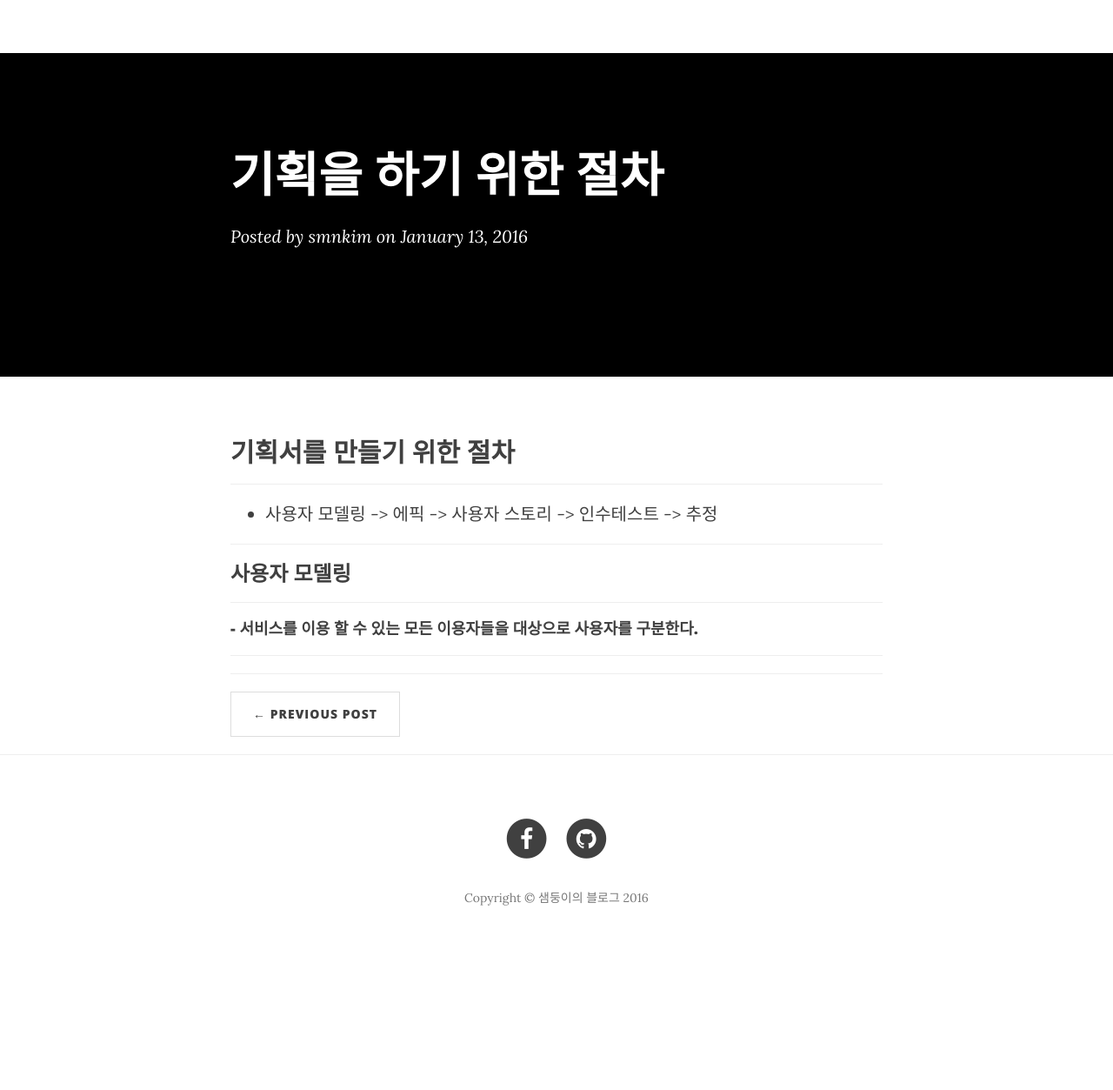
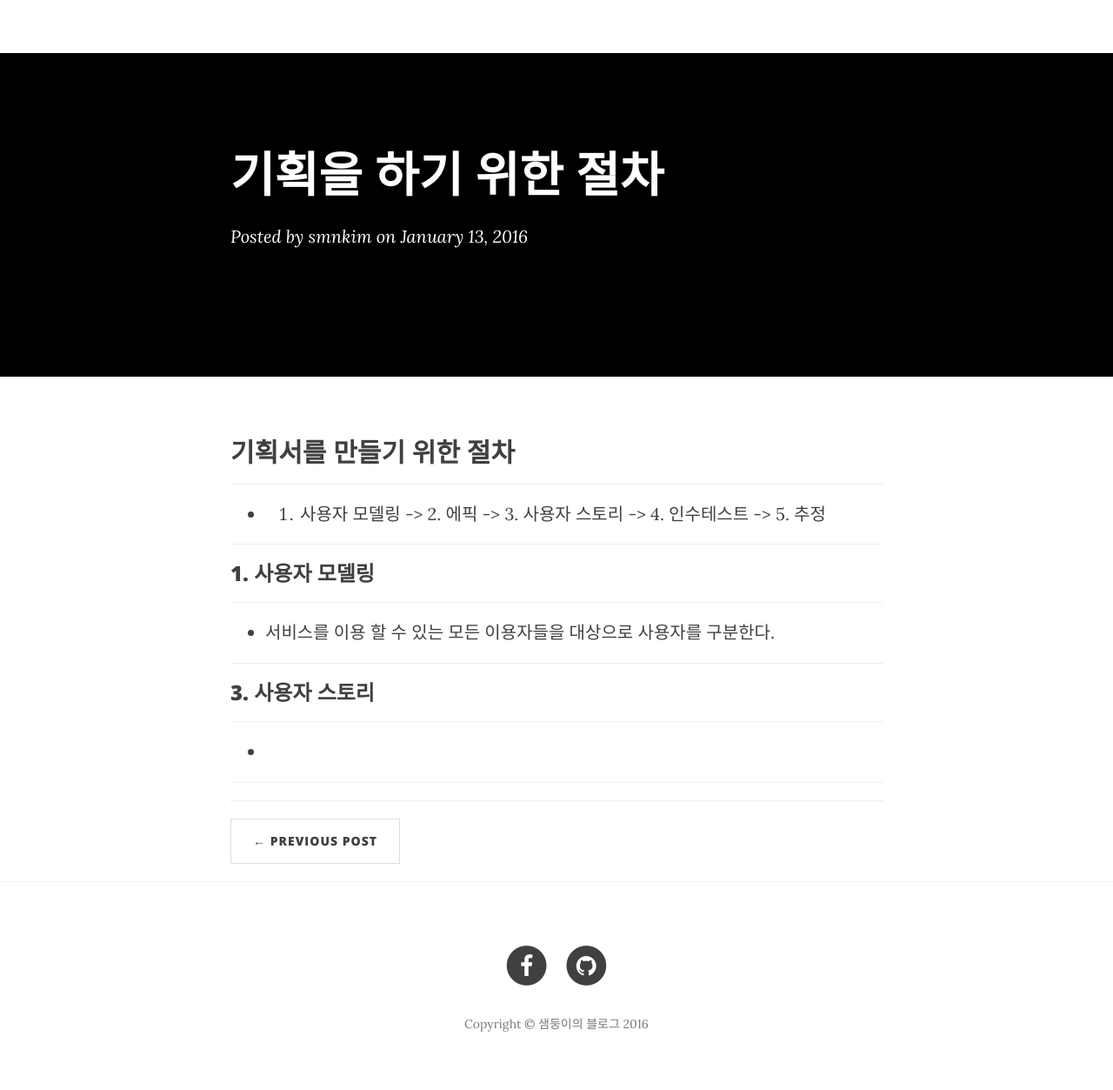
Before and after one commit to smnkim/smnkim.github.io, a Jekyll site: the page built from _posts/2016-01-13-smn-article.1.markdown, in a window 1280 px wide. Shown: the whole page at 87% size. Built offline with Jekyll 4.4.1, drawn with Linux system fonts in a browser that asks for light colours; nearby versions of some CDN libraries; before the commit the page ends 1108 px from its top, so only the background shows below that.

Commit message:
img commit

```diff
--- a/_posts/2016-01-13-smn-article.1.markdown
+++ b/_posts/2016-01-13-smn-article.1.markdown
@@ -13,11 +13,24 @@ header-img: "img/smnkim.jpg"
 
 ----
 
-- 사용자 모델링 -> 에픽 -> 사용자 스토리 -> 인수테스트 -> 추정
+- 1. 사용자 모델링 -> 2. 에픽 -> 3. 사용자 스토리 -> 4. 인수테스트 -> 5. 추정
 
 ----
 
-### 사용자 모델링
+
+### 1. 사용자 모델링
+
 ----
-#### - 서비스를 이용 할 수 있는 모든 이용자들을 대상으로 사용자를 구분한다.
+
+- 서비스를 이용 할 수 있는 모든 이용자들을 대상으로 사용자를 구분한다.
+
 ----
+
+
+### 3. 사용자 스토리
+
+----
+
+-
+
+----
```
